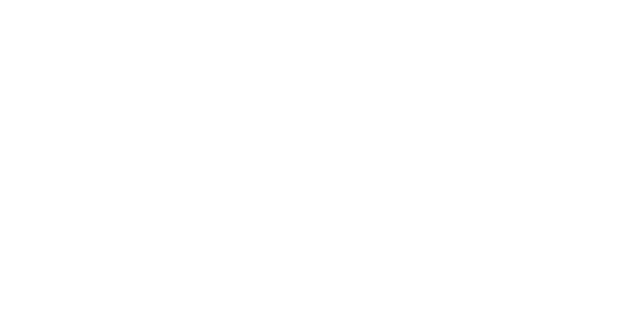
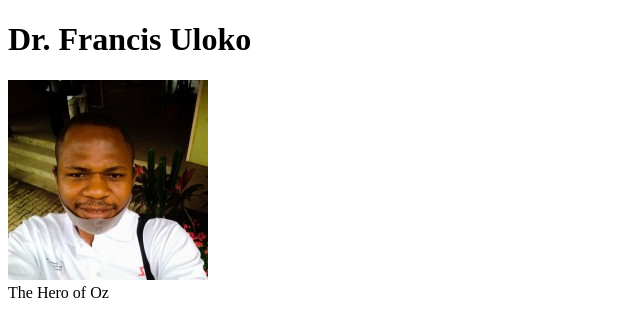
Before and after one commit to Sly-Cloud/withfortune, a plain HTML site: page index.html in a window 1280 px wide. Shown: the whole page, without its empty margins (0-640 px from the left). Drawn offline with Linux system fonts and the light colour scheme.

Commit message:
Project Hands-on

```diff
--- a/index.html
+++ b/index.html
@@ -7,20 +7,19 @@
   </head>
 
   <body>
+    <div id="main">
+      <div id="title">
+        <h1> Dr. Francis Uloko</h1>
+      </div>
+      <div id="img-div">
+        <img id="image" src="images/Francis.jfif" alt="francis uloko">
+        <figcaption id="img-caption"> The Hero of Oz</figcaption>
+      </div>
+    </div>
+
+
+
     <script src="https://cdn.freecodecamp.org/testable-projects-fcc/v1/bundle.js"></script>
-
-    <!--
-
-    Hello Camper!
-
-    For now, the test suite only works in Chrome!
-    Please read the README below in the JS Editor before beginning.
-    Feel free to delete this message once you have read it.
-    Good luck and Happy Coding!
-
-    - The freeCodeCamp Team
-
-    -->
     <script  src="js/index.js"></script>
   </body>
 </html>
```
Also changed, not shown: images/Francis.jfif (added).
